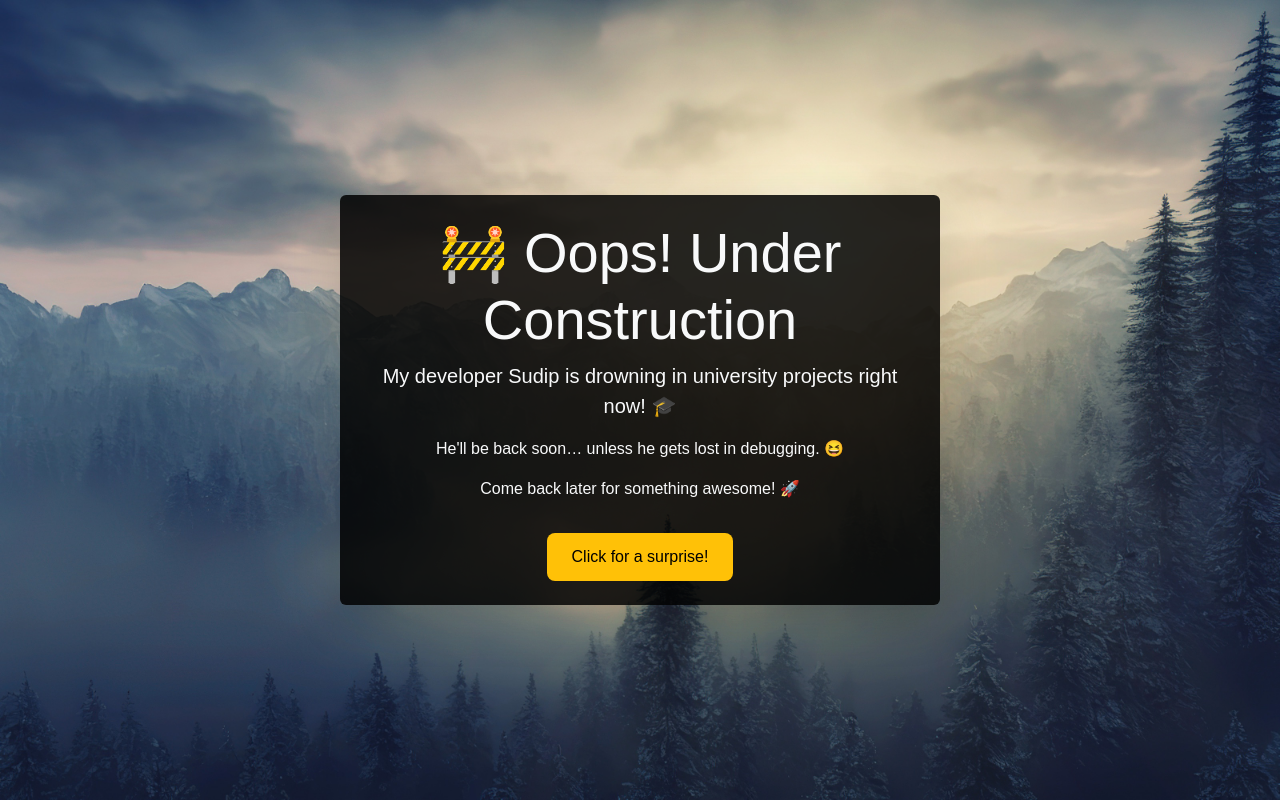
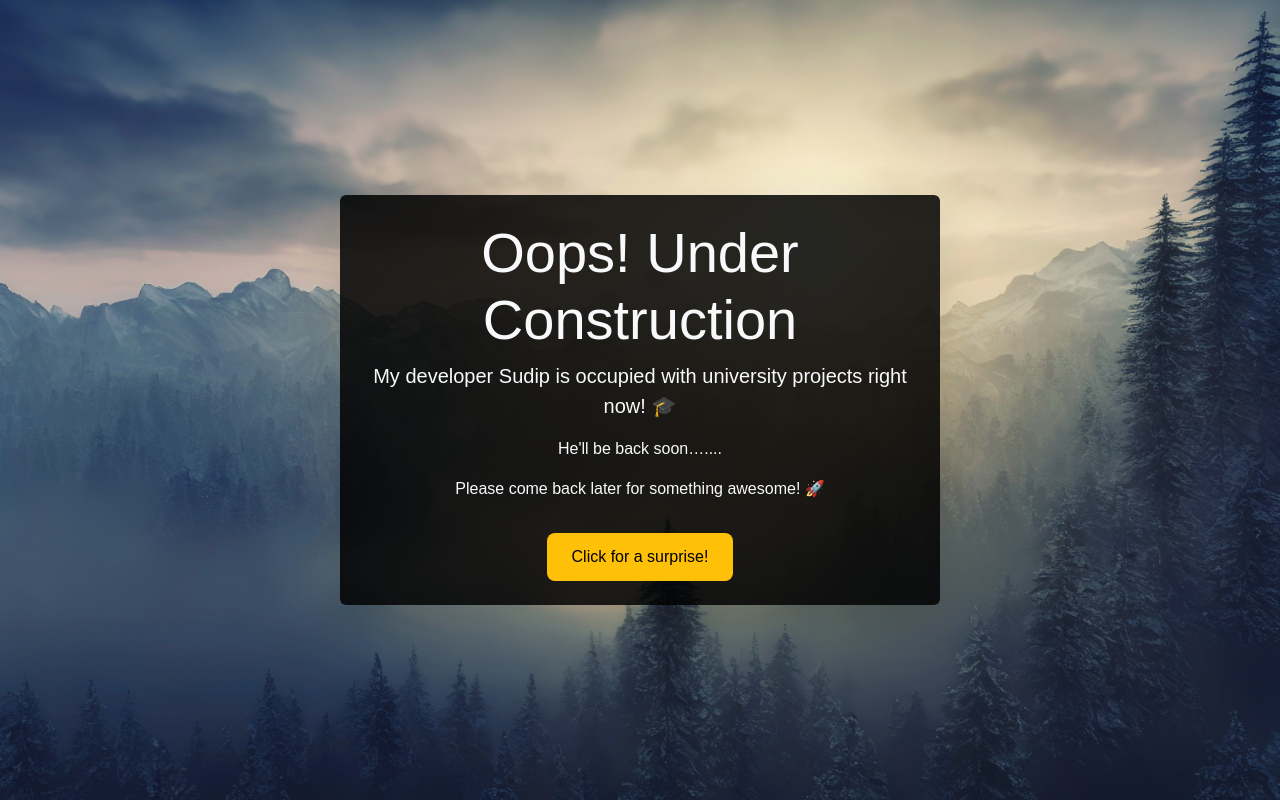
Before and after one commit to SazamAmmy/portfolio, a plain HTML site: page index.html in a window 1280 px wide. Drawn offline with nearby package versions, Linux system fonts and the light colour scheme.

Commit message:
Update index.html

```diff
--- a/index.html
+++ b/index.html
@@ -15,10 +15,10 @@
 
     <div class="container text-center d-flex flex-column justify-content-center align-items-center vh-100">
         <div class="content-box p-4 rounded shadow-lg">
-            <h1 class="display-4">🚧 Oops! Under Construction</h1>
-            <p class="lead">My developer <b>Sudip</b> is drowning in university projects right now! 🎓</p>
-            <p>He'll be back soon… unless he gets lost in debugging. 😆</p>
-            <p>Come back later for something awesome! 🚀</p>
+            <h1 class="display-4"> Oops! Under Construction</h1>
+            <p class="lead">My developer <b>Sudip</b> is occupied with university projects right now! 🎓</p>
+            <p>He'll be back soon…....</p>
+            <p>Please come back later for something awesome! 🚀</p>
             <button id="funButton" class="btn btn-warning mt-3">Click for a surprise!</button>
         </div>
     </div>
```
